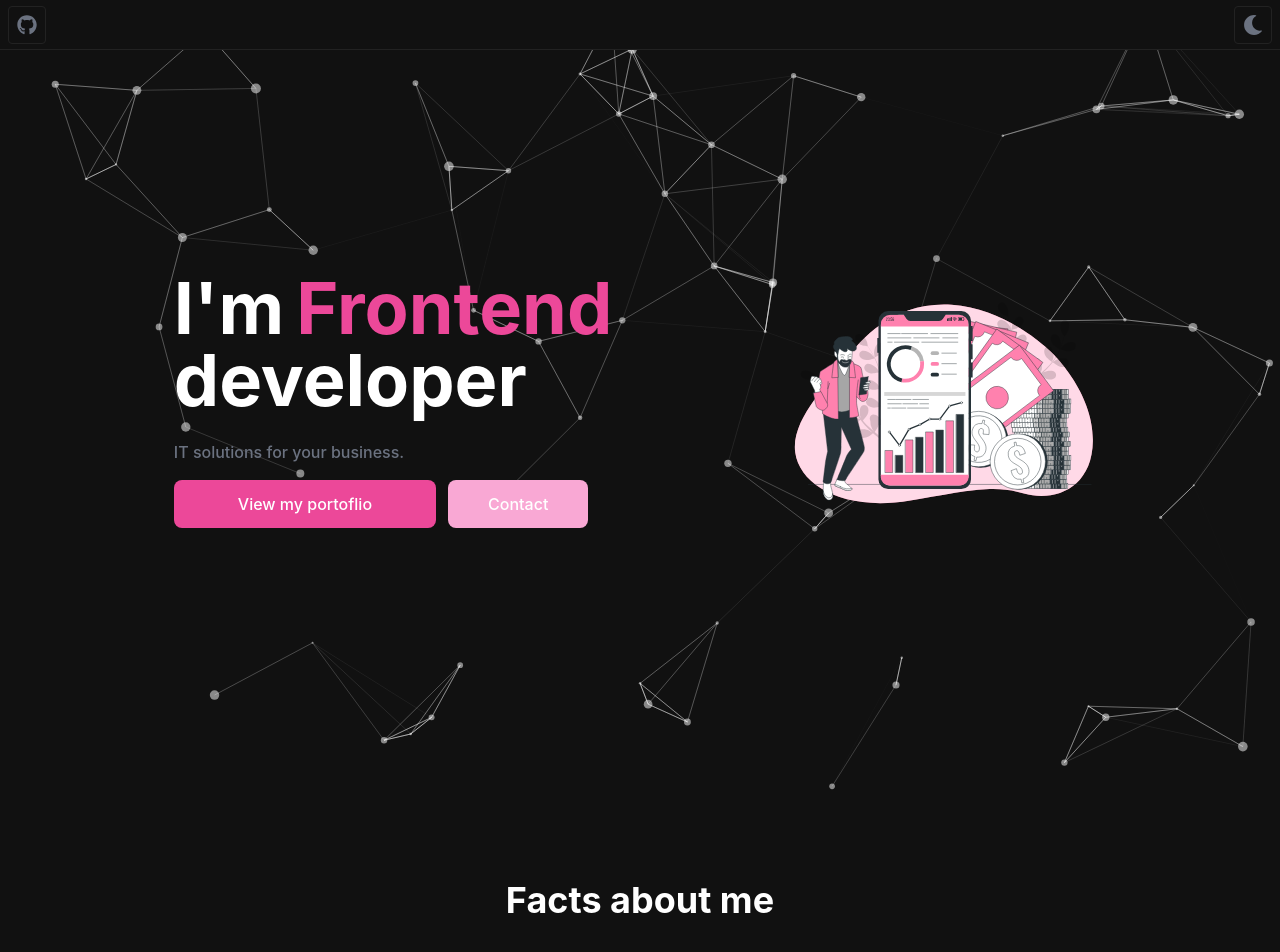
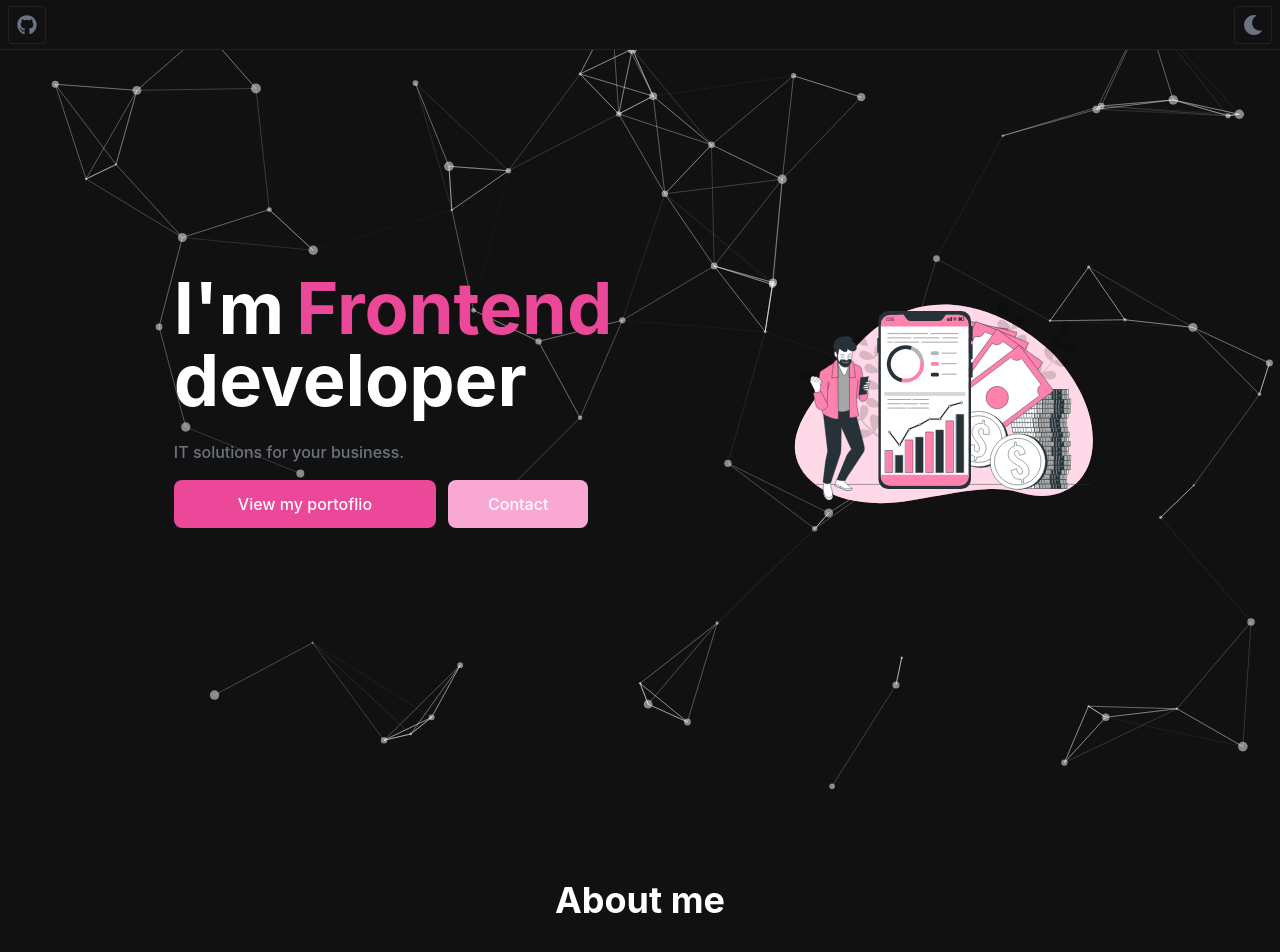
Before and after one commit to Gabrli/portfolio, a React (Vite) app: page / in a window 1280 px wide. Shown: the top 952 px of the page. Built offline with nearby package versions, Linux system fonts and the light colour scheme.

Commit message:
update: content in header

```diff
--- a/src/App.jsx
+++ b/src/App.jsx
@@ -26,7 +26,7 @@ const particlesLoaded = useCallback(async container => {
 
     <Header setTheme={setTheme} theme={theme}/>
     <Hero/>
-    <SectionHeader content="Facts about me "/>
+    <SectionHeader content="About me "/>
     <About/>
     <SectionHeader content="My Portfolio"/>
     <ProjectList/>
```
